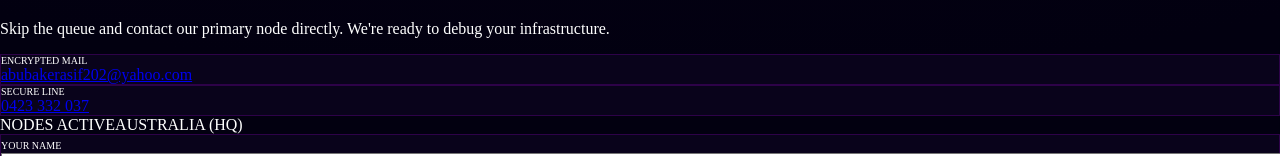
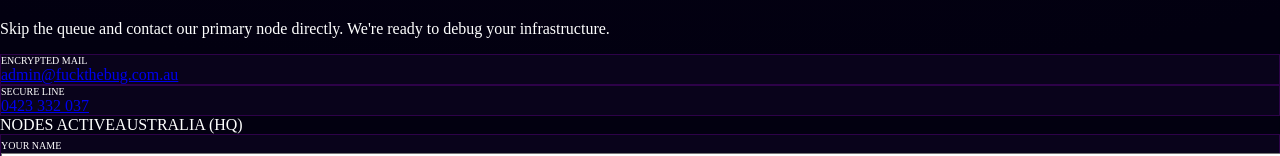
Before and after one commit to abubakerasif202/fuckthebug.com.au, a React (Vite) app: page / in a window 1280 px wide. Shown: the part 2908-3064 px from the top of the page. Built offline with nearby package versions, Linux system fonts and the light colour scheme; the HTML template or start-up script is replaced by a standard one.

Commit message:
Update contact email to admin@fuckthebug.com.au

```diff
--- a/public/privacy.html
+++ b/public/privacy.html
@@ -100,7 +100,7 @@
             <h2 class="text-2xl font-bold text-neonCyan">7. Contact Us</h2>
             <p class="text-gray-300">
                 If you have any questions about this policy, please contact us at: <br>
-                <a href="mailto:abubakerasif202@yahoo.com" class="text-white hover:text-neonCyan transition-colors">abubakerasif202@yahoo.com</a>
+                <a href="mailto:admin@fuckthebug.com.au" class="text-white hover:text-neonCyan transition-colors">admin@fuckthebug.com.au</a>
             </p>
         </section>
     </div>
--- a/src/features/contact/Contact.tsx
+++ b/src/features/contact/Contact.tsx
@@ -21,8 +21,8 @@
             <div className="space-y-6">
                 <div className="glass-panel p-6 rounded-xl border-l-4 border-neonCyan group hover:bg-neonCyan/5 transition-all">
                     <div className="text-[10px] font-mono text-gray-500 uppercase tracking-widest mb-1">Encrypted Mail</div>
-                    <a href="mailto:abubakerasif202@yahoo.com" className="text-lg md:text-xl font-orbitron font-bold text-white hover:text-neonCyan transition-colors">
-                        abubakerasif202@yahoo.com
+                    <a href="mailto:admin@fuckthebug.com.au" className="text-lg md:text-xl font-orbitron font-bold text-white hover:text-neonCyan transition-colors">
+                        admin@fuckthebug.com.au
                     </a>
                 </div>
 
@@ -46,7 +46,7 @@
 
         <div className="glass-panel rounded-2xl p-8 md:p-12 relative border-t border-white/10 shadow-2xl">
           <form
-            action="https://formsubmit.co/abubakerasif202@yahoo.com"
+            action="https://formsubmit.co/admin@fuckthebug.com.au"
             method="POST"
             className="space-y-6"
           >
```
